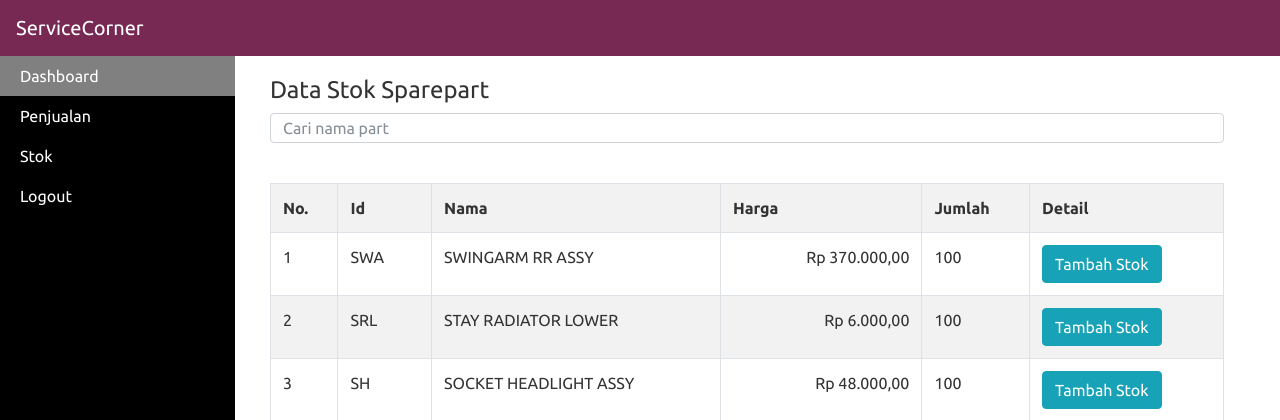
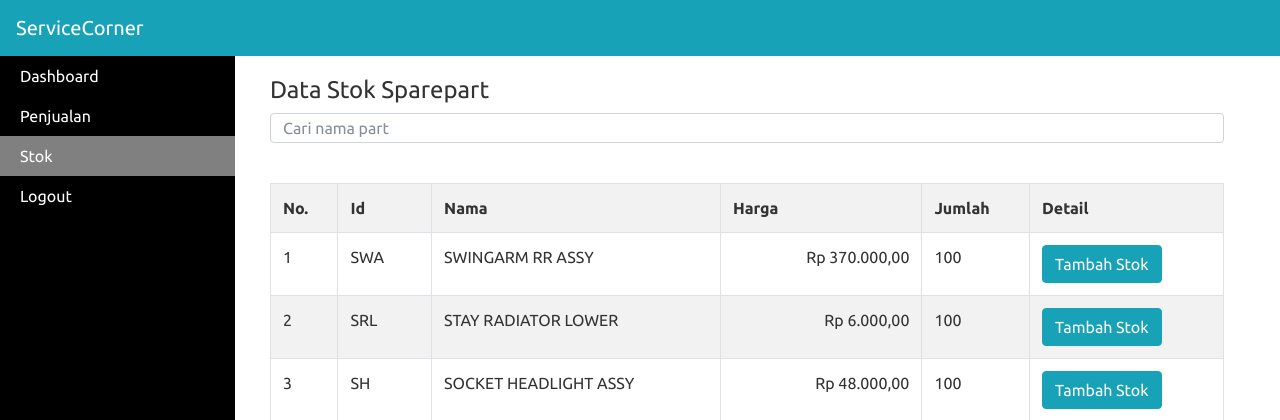
Before and after one commit to ilhaaamn/ServiceCorner, a CodeIgniter app: the page made by application/views/DataSparepart.php in a window 1280 px wide. Shown: the top 420 px of the page. Run offline with CodeIgniter, Linux system fonts and the light colour scheme; data comes from the database, SQL or seed files in the repository; data that the repository does not hold is empty; some libraries are stand-ins or nearby versions.

Commit message:
minor update

```diff
--- a/application/views/Dashboard.php
+++ b/application/views/Dashboard.php
@@ -55,7 +55,7 @@
 <body>
 <div id="wrapper">
 
-    <nav class="navbar navbar-expand-lg navbar-dark bg-dark fixed-top">
+    <nav class="navbar navbar-expand-lg fixed-top">
         <a class="navbar-brand" href="#">ServiceCorner</a>
         <button class="navbar-toggler" type="button" data-toggle="collapse" data-target="#navbarSupportedContent" aria-controls="navbarSupportedContent" aria-expanded="false" aria-label="Toggle navigation">
             <span class="navbar-toggler-icon"></span>
--- a/application/views/DataSparepart.php
+++ b/application/views/DataSparepart.php
@@ -23,7 +23,7 @@
 <body>
   <div id="wrapper">
 
-    <nav class="navbar navbar-expand-lg navbar-dark bg-dark fixed-top">
+    <nav class="navbar navbar-expand-lg fixed-top">
         <a class="navbar-brand" href="#">ServiceCorner</a>
         <button class="navbar-toggler" type="button" data-toggle="collapse" data-target="#navbarSupportedContent" aria-controls="navbarSupportedContent" aria-expanded="false" aria-label="Toggle navigation">
             <span class="navbar-toggler-icon"></span>
@@ -40,13 +40,13 @@
             <div class="col-xs-12" id="sidebar-wrapper">
                 <div class="sidebar">
                     <ul class="sidebar-nav">
-                        <li class="active">
+                        <li>
                             <a href="<?php echo base_url()?>"><span class="lnr lnr-home"></span>Dashboard</a>
                         </li>
                         <li>
                             <a href="<?php echo base_url('kasir/transaksi')?>"><span class="lnr lnr-cart"></span>Penjualan</a>
                         </li>
-                        <li>
+                        <li class="active">
                             <a href="<?php echo base_url('partstok')?>"><span class="lnr lnr-database"></span>Stok</a>
                         </li>
                         <li>
--- a/application/views/Stok.php
+++ b/application/views/Stok.php
@@ -23,7 +23,7 @@
 <body>
   <div id="wrapper">
 
-    <nav class="navbar navbar-expand-lg navbar-dark bg-dark fixed-top">
+    <nav class="navbar navbar-expand-lg fixed-top">
         <a class="navbar-brand" href="#">ServiceCorner</a>
         <button class="navbar-toggler" type="button" data-toggle="collapse" data-target="#navbarSupportedContent" aria-controls="navbarSupportedContent" aria-expanded="false" aria-label="Toggle navigation">
             <span class="navbar-toggler-icon"></span>
--- a/application/views/Struk.php
+++ b/application/views/Struk.php
@@ -25,7 +25,7 @@
 <body>
 <div id="wrapper">
 
-    <nav class="navbar navbar-expand-lg navbar-dark bg-dark fixed-top">
+    <nav class="navbar navbar-expand-lg fixed-top">
         <a class="navbar-brand" href="#">ServiceCorner</a>
         <button class="navbar-toggler" type="button" data-toggle="collapse" data-target="#navbarSupportedContent" aria-controls="navbarSupportedContent" aria-expanded="false" aria-label="Toggle navigation">
             <span class="navbar-toggler-icon"></span>
--- a/application/views/Transaksi.php
+++ b/application/views/Transaksi.php
@@ -34,7 +34,7 @@
 <body>
 <div id="wrapper">
 
-    <nav class="navbar navbar-expand-lg navbar-dark bg-dark fixed-top">
+    <nav class="navbar navbar-expand-lg fixed-top">
         <a class="navbar-brand" href="#">ServiceCorner</a>
         <button class="navbar-toggler" type="button" data-toggle="collapse" data-target="#navbarSupportedContent" aria-controls="navbarSupportedContent" aria-expanded="false" aria-label="Toggle navigation">
             <span class="navbar-toggler-icon"></span>
--- a/assets/css/style.css
+++ b/assets/css/style.css
@@ -19,6 +19,16 @@
   margin-top: 56px;
   margin-left: 250px;
   padding: 20px;
+}
+
+/* navbar style */
+
+.navbar {
+  background-color: #17a2b8;
+}
+
+.navbar-brand {
+  color: white;
 }
 
 /* sidebar style */
```
